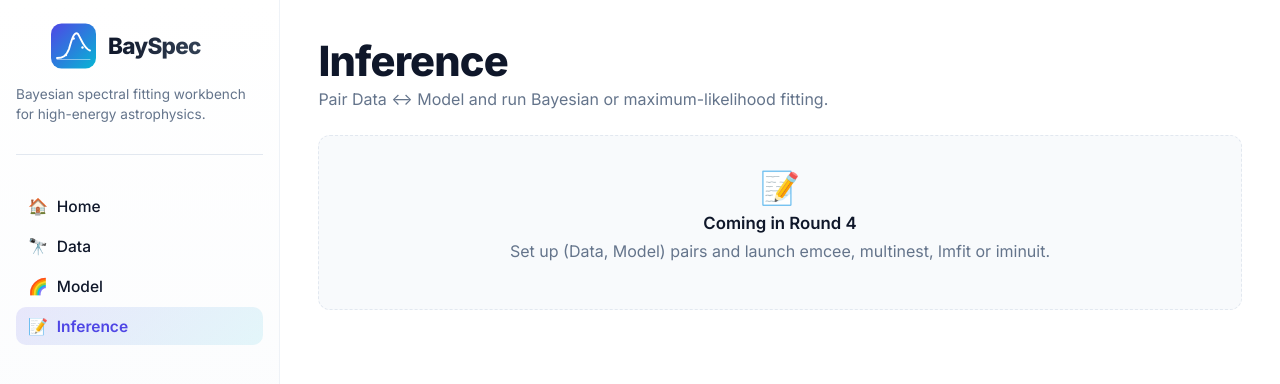
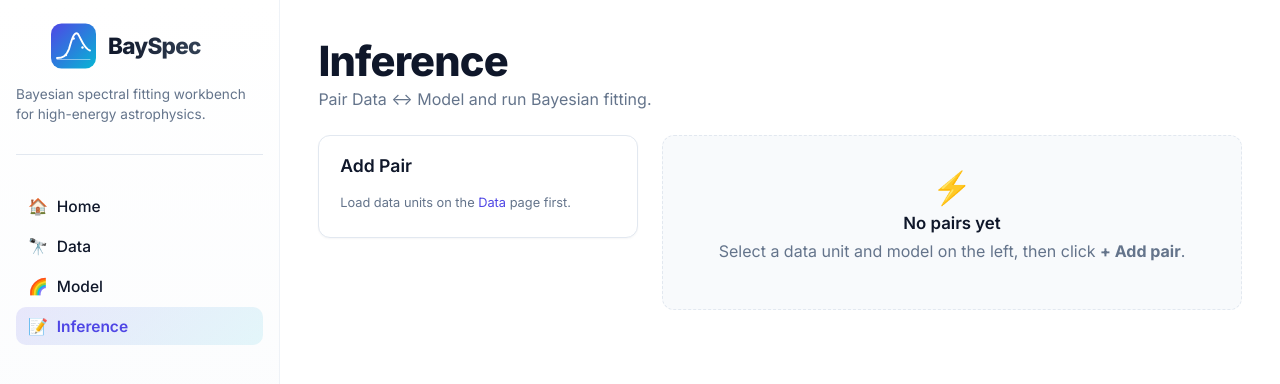
Before and after one commit to jyangch/bayspec_app, a FastAPI app: page /infer in a window 1280 px wide. Shown: the top 384 px of the page. Run offline with FastAPI, Linux system fonts and the light colour scheme; some libraries are stand-ins or nearby versions.

Commit message:
Round 4: Inference page — pair setup, sampler config, BayesInfer run, results table
- Add /infer/pairs (POST/DELETE) and /infer/run (POST) routes
- BayesInfer wraps each DataUnit in Data; supports emcee and multinest
- Posterior summary rendered as HTML param + stat tables
- infer_panel.html: HTMX-swappable panel with pair list, sampler config, results
- Update state.py infer_state defaults; add infer page CSS

```diff
--- a/main.py
+++ b/main.py
@@ -446,3 +446,137 @@ async def model_plot(mkey: str, request: Request):
     if model is None:
         return HTMLResponse("<p class='alert alert-warning'>Compose the model first.</p>")
     return HTMLResponse(_model_plot_div(model))
+
+
+# ── Inference helpers ──────────────────────────────────────────────────────────
+
+def _posterior_html(post) -> str:
+    """Return HTML fragment with parameter CI table + stat table."""
+    fp = post.free_par_info.data_dict
+    par_rows = "".join(
+        f"<tr><td class='param-name'>{par}</td>"
+        f"<td>{best:.4g}</td>"
+        f"<td><code>{ci}</code></td>"
+        f"<td>{mean:.4g}</td>"
+        f"<td>{med:.4g}</td></tr>"
+        for par, best, ci, mean, med in zip(
+            fp["Parameter"], fp["Best"], fp["1sigma CI"], fp["Mean"], fp["Median"]
+        )
+    )
+    par_html = (
+        "<div class='param-section-label' style='margin-bottom:.4rem'>Parameters</div>"
+        "<table class='param-table'>"
+        "<thead><tr><th>Parameter</th><th>Best</th><th>1σ CI</th>"
+        "<th>Mean</th><th>Median</th></tr></thead>"
+        f"<tbody>{par_rows}</tbody></table>"
+    )
+
+    si = post.stat_info.data_dict
+    stat_rows = "".join(
+        f"<tr><td class='param-name'>{d}</td><td>{m}</td>"
+        f"<td>{stat}</td><td>{v}</td><td>{b}</td></tr>"
+        for d, m, stat, v, b in zip(
+            si["Data"], si["Model"], si["Statistic"], si["Value"], si["Bins"]
+        )
+    )
+    stat_html = (
+        "<div class='param-section-label' style='margin:.75rem 0 .4rem'>Statistics</div>"
+        "<table class='param-table'>"
+        "<thead><tr><th>Data</th><th>Model</th><th>Statistic</th>"
+        "<th>Value</th><th>Bins</th></tr></thead>"
+        f"<tbody>{stat_rows}</tbody></table>"
+    )
+
+    lnz_html = ""
+    try:
+        lnz = post.lnZ
+        if lnz is not None:
+            lnz_html = f"<p class='caption' style='margin-top:.6rem'>ln Z = {lnz:.3f}</p>"
+    except Exception:
+        pass
+
+    return par_html + stat_html + lnz_html
+
+
+def _render_infer_panel(request: Request):
+    _, s, _ = _session(request)
+    return templates.TemplateResponse(
+        request=request,
+        name="partials/infer_panel.html",
+        context={"s": s},
+    )
+
+
+# ── Inference API routes ───────────────────────────────────────────────────────
+
+@app.post("/infer/pairs", response_class=HTMLResponse)
+async def add_infer_pair(
+    request: Request,
+    data_key: str = Form(...),
+    model_key: str = Form(...),
+):
+    _, s, _ = _session(request)
+    ist = s["infer_state"]
+    ist.setdefault("pairs", [])
+    ist["pairs"].append({"data": data_key, "model": model_key})
+    return _render_infer_panel(request)
+
+
+@app.delete("/infer/pairs/{idx}", response_class=HTMLResponse)
+async def delete_infer_pair(idx: int, request: Request):
+    _, s, _ = _session(request)
+    pairs = s["infer_state"].get("pairs", [])
+    if 0 <= idx < len(pairs):
+        pairs.pop(idx)
+    return _render_infer_panel(request)
+
+
+@app.post("/infer/run", response_class=HTMLResponse)
+async def run_infer(
+    request: Request,
+    sampler: str = Form("emcee"),
+    nstep: int = Form(1000),
+    discard: int = Form(100),
+    nlive: int = Form(400),
+    savepath: str = Form("./infer_out"),
+):
+    _, s, _ = _session(request)
+    ist = s["infer_state"]
+    ist.update({
+        "sampler": sampler, "nstep": nstep, "discard": discard,
+        "nlive": nlive, "savepath": savepath, "result": None, "error": None,
+    })
+
+    pairs = ist.get("pairs", [])
+    if not pairs:
+        ist["error"] = "Add at least one (data, model) pair before running."
+        return _render_infer_panel(request)
+
+    try:
+        from bayspec.data.data import Data
+        from bayspec.infer.infer import BayesInfer
+
+        infer_pairs = []
+        for p in pairs:
+            du = s["data"].get(p["data"])
+            m = s["model"].get(p["model"])
+            if du is None:
+                raise ValueError(f"Data unit '{p['data']}' not found.")
+            if m is None:
+                raise ValueError(f"Model '{p['model']}' not yet composed.")
+            infer_pairs.append((Data(data=[(p["data"], du)]), m))
+
+        bi = BayesInfer(pairs=infer_pairs)
+        s["infer"] = bi
+
+        Path(savepath).mkdir(parents=True, exist_ok=True)
+        if sampler == "emcee":
+            post = bi.emcee(nstep=nstep, discard=discard, savepath=savepath)
+        else:
+            post = bi.multinest(nlive=nlive, savepath=savepath)
+
+        ist["result"] = _posterior_html(post)
+    except Exception as exc:
+        ist["error"] = str(exc)
+
+    return _render_infer_panel(request)
--- a/state.py
+++ b/state.py
@@ -12,8 +12,17 @@ def _new() -> dict[str, Any]:
         "model": {},         # {model_key: Model}
         "model_component": {},  # {model_key: {comp_key: component}}
         "model_state": {},   # {model_key: {comp_key: {field: value}}}
-        "infer": None,       # BayesInfer | MaxLikeFit | None
-        "infer_state": {},   # {field: value}
+        "infer": None,       # BayesInfer | None
+        "infer_state": {     # UI + run config
+            "pairs": [],
+            "sampler": "emcee",
+            "nstep": 1000,
+            "discard": 100,
+            "nlive": 400,
+            "savepath": "./infer_out",
+            "result": None,
+            "error": None,
+        },
     }
 
 
--- a/static/style.css
+++ b/static/style.css
@@ -596,3 +596,21 @@ details[open] .comp-summary::before { transform: rotate(90deg); }
 .compose-form { display: flex; align-items: center; gap: .55rem; flex: 1 1 0; min-width: 0; flex-wrap: wrap; }
 .compose-label { font-weight: 600; font-size: .88rem; color: var(--text-muted); white-space: nowrap; }
 .compose-expr-input { flex: 1 1 0; min-width: 0; font-family: 'JetBrains Mono', monospace; font-size: .92rem; }
+
+/* ===== Infer page ===== */
+#infer-panel { display: flex; flex-direction: column; gap: 1rem; }
+
+.infer-pair-row {
+  display: flex;
+  align-items: center;
+  gap: .6rem;
+  padding: .45rem 0;
+  border-bottom: 1px solid var(--border-soft);
+}
+.infer-pair-row:last-child { border-bottom: none; }
+.infer-arrow { color: var(--text-muted); font-size: .95rem; }
+.model-badge {
+  background: rgba(6,182,212,.10);
+  color: var(--accent);
+}
+.infer-results { padding: 1.1rem 1.2rem; }
--- a/templates/infer.html
+++ b/templates/infer.html
@@ -1,12 +1,48 @@
 {% extends "base.html" %}
 {% set active_page = "infer" %}
 {% block title %}BaySpec — Inference{% endblock %}
+
 {% block content %}
 <h1>Inference</h1>
-<p class="page-subtitle">Pair Data ↔ Model and run Bayesian or maximum-likelihood fitting.</p>
-<div class="empty-state">
-  <div class="empty-icon">📝</div>
-  <div class="empty-title">Coming in Round 4</div>
-  <p>Set up (Data, Model) pairs and launch emcee, multinest, lmfit or iminuit.</p>
+<p class="page-subtitle">Pair Data ↔ Model and run Bayesian fitting.</p>
+
+<div class="two-col-layout">
+
+  <!-- ── Left: add pair form ── -->
+  <div class="card form-panel">
+    <h3>Add Pair</h3>
+
+    {% if not s.data %}
+      <p class="field-hint">Load data units on the <a href="/data">Data</a> page first.</p>
+    {% elif not s.model %}
+      <p class="field-hint">Build and compose models on the <a href="/model">Model</a> page first.</p>
+    {% else %}
+      <form hx-post="/infer/pairs"
+            hx-target="#infer-panel"
+            hx-swap="outerHTML">
+        <div class="form-group">
+          <label>Data unit</label>
+          <select name="data_key">
+            {% for k in s.data.keys() %}
+              <option value="{{ k }}">{{ k }}</option>
+            {% endfor %}
+          </select>
+        </div>
+        <div class="form-group">
+          <label>Model</label>
+          <select name="model_key">
+            {% for k in s.model.keys() %}
+              <option value="{{ k }}">{{ k }}</option>
+            {% endfor %}
+          </select>
+        </div>
+        <button type="submit" class="btn btn-primary" style="width:100%">+ Add pair</button>
+      </form>
+    {% endif %}
+  </div>
+
+  <!-- ── Right: pair list + run config + results ── -->
+  {% include "partials/infer_panel.html" %}
+
 </div>
 {% endblock %}
--- /dev/null
+++ b/templates/partials/infer_panel.html
@@ -0,0 +1,122 @@
+{% set ist = s.infer_state %}
+
+<div id="infer-panel">
+
+{% if not ist.get("pairs") %}
+  <div class="empty-state">
+    <div class="empty-icon">⚡</div>
+    <div class="empty-title">No pairs yet</div>
+    <p>Select a data unit and model on the left, then click <b>+ Add pair</b>.</p>
+  </div>
+
+{% else %}
+
+  <!-- ── Pair list ── -->
+  <div class="card" style="margin-bottom:1rem">
+    <h3 style="margin-top:0;margin-bottom:.75rem">Pairs</h3>
+    {% for pair in ist.get("pairs", []) %}
+    <div class="infer-pair-row">
+      <span class="unit-badge">{{ pair.data }}</span>
+      <span class="infer-arrow">→</span>
+      <span class="unit-badge model-badge">{{ pair.model }}</span>
+      <button class="btn btn-sm btn-danger"
+              style="margin-left:auto"
+              hx-delete="/infer/pairs/{{ loop.index0 }}"
+              hx-target="#infer-panel"
+              hx-swap="outerHTML"
+              hx-confirm="Remove this pair?">
+        ✕
+      </button>
+    </div>
+    {% endfor %}
+  </div>
+
+  <!-- ── Sampler config + run ── -->
+  <div class="card" style="margin-bottom:1rem">
+    <h3 style="margin-top:0;margin-bottom:.75rem">Run</h3>
+    <form hx-post="/infer/run"
+          hx-target="#infer-panel"
+          hx-swap="outerHTML"
+          hx-indicator="#run-spinner">
+
+      <div class="form-group">
+        <label>Sampler</label>
+        <select name="sampler" id="sampler-select"
+                onchange="updateSamplerFields(this.value)">
+          <option value="emcee"
+            {% if ist.get('sampler','emcee') == 'emcee' %}selected{% endif %}>
+            emcee (MCMC)
+          </option>
+          <option value="multinest"
+            {% if ist.get('sampler') == 'multinest' %}selected{% endif %}>
+            multinest (Nested Sampling)
+          </option>
+        </select>
+      </div>
+
+      <div id="emcee-fields"
+           {% if ist.get('sampler') == 'multinest' %}style="display:none"{% endif %}>
+        <div class="form-row">
+          <div class="form-group">
+            <label>nstep</label>
+            <input type="number" name="nstep"
+                   value="{{ ist.get('nstep', 1000) }}" min="1" step="1" />
+          </div>
+          <div class="form-group">
+            <label>discard</label>
+            <input type="number" name="discard"
+                   value="{{ ist.get('discard', 100) }}" min="0" step="1" />
+          </div>
+        </div>
+      </div>
+
+      <div id="multinest-fields"
+           {% if ist.get('sampler', 'emcee') != 'multinest' %}style="display:none"{% endif %}>
+        <div class="form-group">
+          <label>nlive</label>
+          <input type="number" name="nlive"
+                 value="{{ ist.get('nlive', 400) }}" min="50" step="1" />
+        </div>
+      </div>
+
+      <div class="form-group">
+        <label>Save path</label>
+        <input type="text" name="savepath"
+               value="{{ ist.get('savepath', './infer_out') }}" />
+        <p class="field-hint">Directory for sampler output files.</p>
+      </div>
+
+      <button type="submit" class="btn btn-primary" style="width:100%">
+        ▶ Run
+        <span id="run-spinner" class="htmx-indicator"><span class="spinner"></span></span>
+      </button>
+      <p class="field-hint" style="margin-top:.5rem">
+        Runs synchronously — large <code>nstep</code> values will block until complete.
+        SSE-based progress tracking is coming in Round 5.
+      </p>
+    </form>
+  </div>
+
+  <!-- ── Error ── -->
+  {% if ist.get("error") %}
+    <div class="alert alert-danger">{{ ist.error }}</div>
+  {% endif %}
+
+  <!-- ── Results ── -->
+  {% if ist.get("result") %}
+    <div class="card infer-results">
+      <h3 style="margin-top:0;margin-bottom:.75rem">Results</h3>
+      {{ ist.result | safe }}
+    </div>
+  {% endif %}
+
+{% endif %}
+
+</div>
+
+<script>
+function updateSamplerFields(val) {
+  document.getElementById('emcee-fields').style.display = val === 'emcee' ? '' : 'none';
+  document.getElementById('multinest-fields').style.display = val === 'multinest' ? '' : 'none';
+}
+</script>
```
